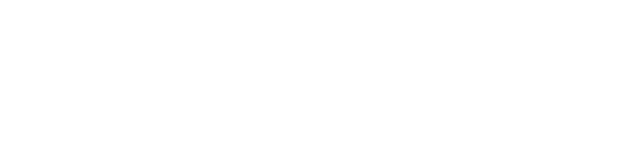
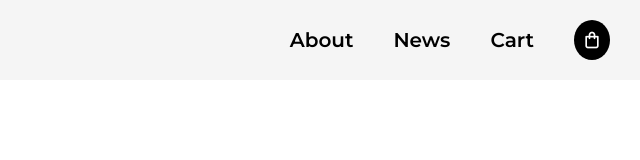
Before and after one commit to janitkapdiya/FrontNest, a plain HTML site: page 2. Shop Jacket/index.html in a window 1280 px wide. Shown: the whole page, without its empty margins (640-1280 px from the left). Drawn offline with nearby package versions, Linux system fonts and the light colour scheme.

Commit message:
Project 2 Setup

```diff
--- a/2. Shop Jacket/assets/css/styles.css
+++ b/2. Shop Jacket/assets/css/styles.css
@@ -0,0 +1,43 @@
+@import url('https://fonts.googleapis.com/css2?family=Montserrat:ital,wght@0,100..900;1,100..900&display=swap');
+
+*{
+    margin: 0;
+    padding: 0;
+    box-sizing: border-box;
+
+    font-weight: 500;
+}
+
+html,body{
+    width: 100%;
+    height: 100%;
+    font-family: "Montserrat", serif;
+}
+
+.main{
+    height: 100%;
+    width: 100%;
+    background-color: #ffffff;
+}
+
+nav{
+    height: 10%;
+    display: flex;
+    background-color: whitesmoke;
+    align-items: center;
+    justify-content: flex-end;
+    gap: 40px;
+    padding: 0 30px;
+}
+
+nav h4{
+    font-size: 20px;
+    font-weight: 550;
+}
+
+.nav__icon{
+    background-color: #000000;
+    color: #ffffff;
+    padding: 8px;
+    border-radius: 50%;
+}
--- a/2. Shop Jacket/index.html
+++ b/2. Shop Jacket/index.html
@@ -3,10 +3,18 @@
 <head>
     <meta charset="UTF-8">
     <meta name="viewport" content="width=device-width, initial-scale=1.0">
-    <title>Document</title>
+    <title>Shop Jacket</title>
     <link rel="stylesheet" href="assets/css/styles.css">
+    <link rel="stylesheet" href="https://unicons.iconscout.com/release/v4.0.8/css/line.css">
 </head>
 <body>
-
+    <div class="main">
+        <nav>
+            <h4>About</h4>
+            <h4>News</h4>
+            <h4>Cart</h4>
+            <h4 class="nav__icon"><i class="uil uil-shopping-bag"></i></h4>
+        </nav>
+    </div>
 </body>
 </html>
```
